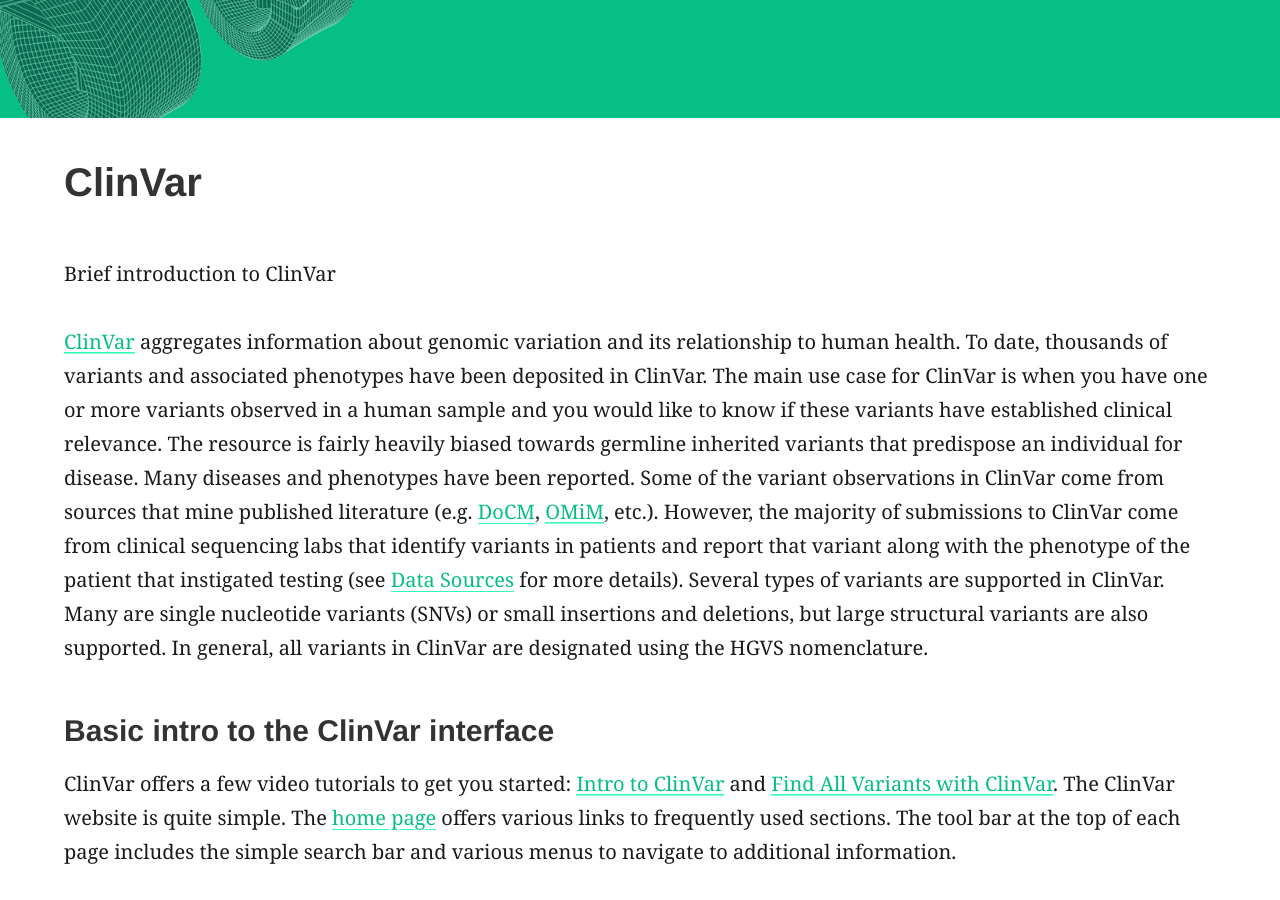
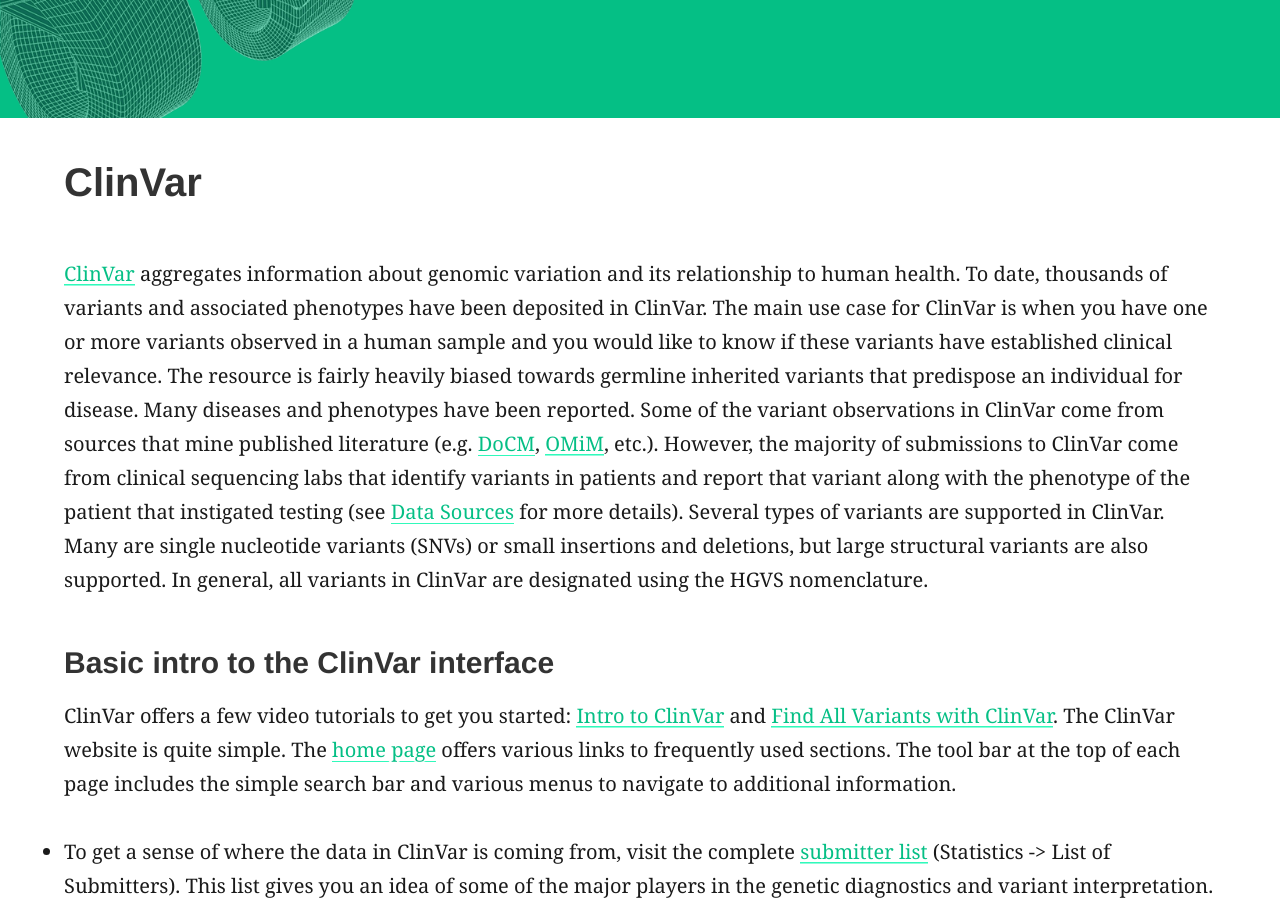
Before and after one commit to griffithlab/genviz.org, a Jekyll site: the page built from _posts/0005-03-01-clinvar.md, in a window 1280 px wide and 900 px high, scrolled down 306 px. Built offline with Jekyll 4.4.1, drawn with Linux system fonts in a browser that asks for light colours; nearby versions of some CDN libraries.

Commit message:
minor update

```diff
--- a/_posts/0005-03-01-clinvar.md
+++ b/_posts/0005-03-01-clinvar.md
@@ -7,8 +7,6 @@ categories:
 feature_image: "assets/genvis-dna-bg_optimized_v1a.png"
 date: 0005-03-01
 ---
-
-Brief introduction to ClinVar
 
 [ClinVar](https://www.ncbi.nlm.nih.gov/clinvar/) aggregates information about genomic variation and its relationship to human health. To date, thousands of variants and associated phenotypes have been deposited in ClinVar. The main use case for ClinVar is when you have one or more variants observed in a human sample and you would like to know if these variants have established clinical relevance. The resource is fairly heavily biased towards germline inherited variants that predispose an individual for disease. Many diseases and phenotypes have been reported. Some of the variant observations in ClinVar come from sources that mine published literature (e.g. [DoCM](http://docm.info), [OMiM](https://www.omim.org/), etc.). However, the majority of submissions to ClinVar come from clinical sequencing labs that identify variants in patients and report that variant along with the phenotype of the patient that instigated testing (see [Data Sources](https://www.ncbi.nlm.nih.gov/clinvar/docs/datasources/) for more details). Several types of variants are supported in ClinVar. Many are single nucleotide variants (SNVs) or small insertions and deletions, but large structural variants are also supported. In general, all variants in ClinVar are designated using the HGVS nomenclature.
 
@@ -49,4 +47,4 @@ Use ClinVar to find valid HGVS expressions at the genome, cDNA, and protein leve
 
 Find all of the variants in ClinVar that correspond to exon 2 of VHL. How many are there? Export these to a spreadsheet.
 {% include question.html question="Get a hint!" answer='Use a genome browser such as IGV to obtain the build38 coordinates for exon 2 of VHL. Then use the advanced ClinVar search box to search for variants in VHL and within the exon 2 coordinates.'%}
-{% include question.html question="Answer" answer='To get VHL exon 2 variants use this query. (VHL[Gene Name]) AND 10146514:10146636[Base Position]. At the time this question was created there were 517 variants in VHL and 63 of these were with exon 2.'%}
+{% include question.html question="Answer" answer='To get VHL exon 2 variants use this query. (VHL[Gene Name]) AND 10146514:10146636[Base Position]. At the time this question was created there were 517 variants in VHL and 63 of these were within exon 2.'%}
```
